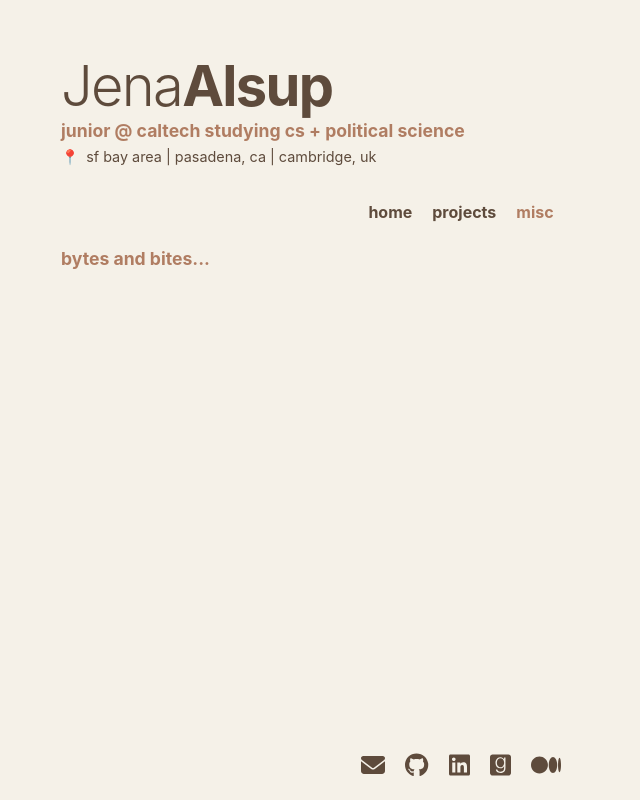
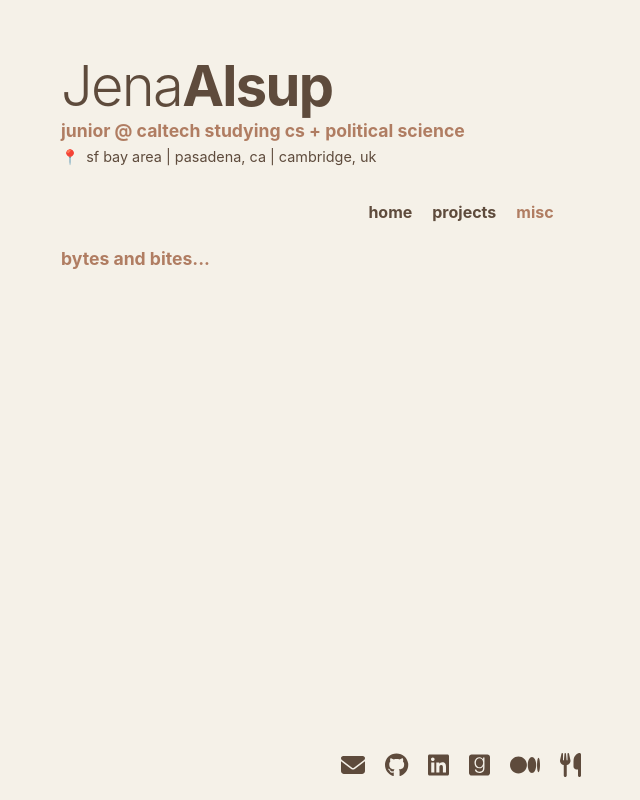
Before and after one commit to jenaalsup/jenaalsup.github.io, a React (Create React App) app: page /misc in a window 1280 px wide. Shown: the whole page, without its empty margins (179-819 px from the left). Built offline with nearby package versions, Linux system fonts and the light colour scheme.

Commit message:
add beli link

```diff
--- a/src/components/Footer.js
+++ b/src/components/Footer.js
@@ -1,7 +1,7 @@
 import React from 'react';
 import { FontAwesomeIcon } from '@fortawesome/react-fontawesome';
 import { faGithub, faGoodreads, faLinkedin, faMedium } from '@fortawesome/free-brands-svg-icons';
-import { faEnvelope } from '@fortawesome/free-solid-svg-icons';
+import { faEnvelope, faUtensils } from '@fortawesome/free-solid-svg-icons';
 
 function Footer() {
   return (
@@ -21,6 +21,9 @@
       <a href="https://medium.com/@jena.alsup" target="_blank" rel="noopener noreferrer">
         <FontAwesomeIcon icon={faMedium} />
       </a>
+      <a href="https://beliapp.co/app/jenaalsup" target="_blank" rel="noopener noreferrer">
+        <FontAwesomeIcon icon={faUtensils} />
+      </a>
     </footer>
   );
 }
```
Also changed, not shown: public/logo192.png (deleted), public/logo512.png (deleted).
